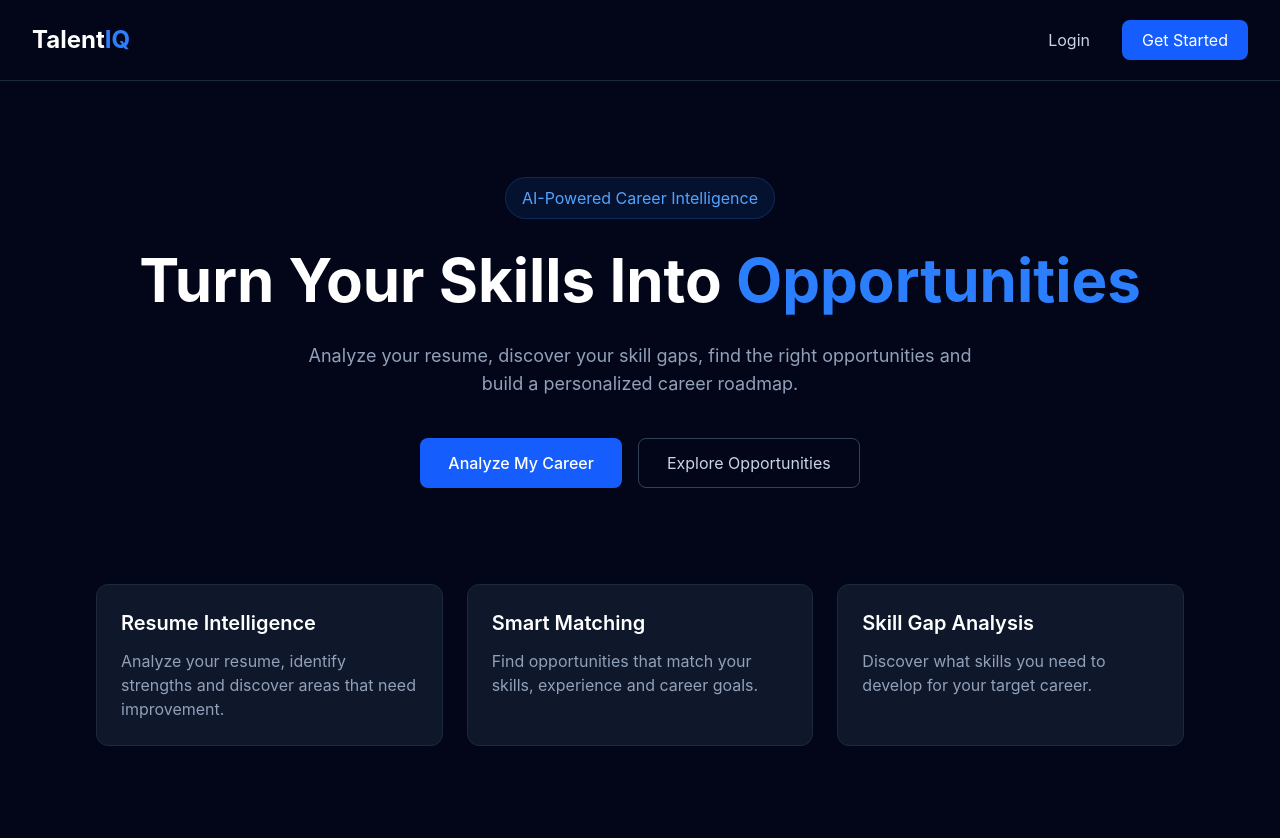
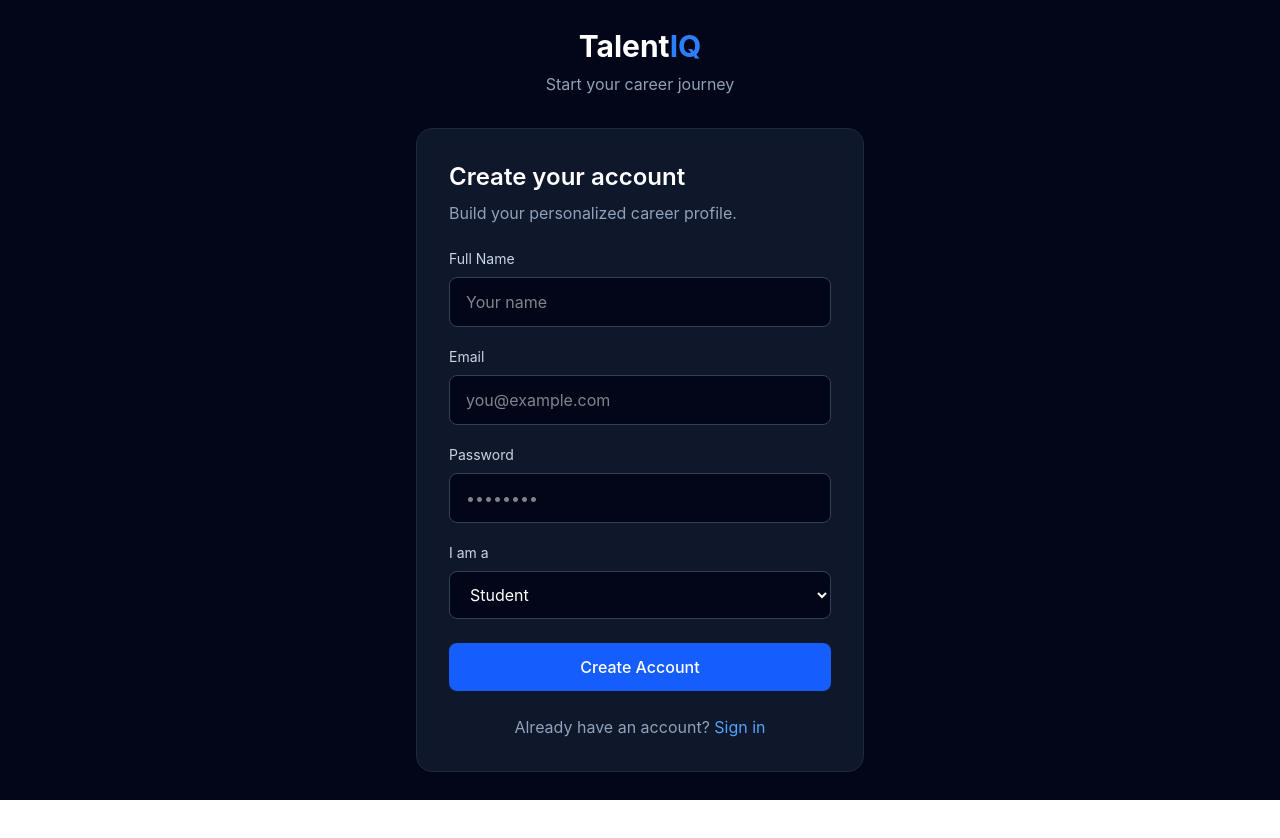
Before and after one commit to kushr83/TALENTIQ, a React app in the folder frontend/: page /register in a window 1280 px wide. Shown: the top 838 px of the page. After the commit the page ends 800 px from the top, so only its background shows below. Built offline with nearby package versions, Linux system fonts and the light colour scheme; the HTML template or start-up script is replaced by a standard one.

Commit message:
Add authentication UI and routing

```diff
--- a/frontend/package.json
+++ b/frontend/package.json
@@ -13,6 +13,7 @@
     "@tailwindcss/vite": "^4.3.3",
     "react": "^19.2.8",
     "react-dom": "^19.2.8",
+    "react-router-dom": "^7.18.4",
     "tailwindcss": "^4.3.3"
   },
   "devDependencies": {
--- a/frontend/src/App.jsx
+++ b/frontend/src/App.jsx
@@ -1,8 +1,12 @@
+import { BrowserRouter, Routes, Route } from "react-router-dom";
+
 import Navbar from "./components/Navbar";
 import Hero from "./components/Hero";
 import FeatureCard from "./components/FeatureCard";
+import Login from "./pages/Login";
+import Register from "./pages/Register";
 
-function App() {
+function Home() {
   return (
     <div className="min-h-screen bg-slate-950 text-white">
 
@@ -37,4 +41,25 @@ function App() {
   );
 }
 
+function App() {
+  return (
+    <BrowserRouter>
+
+      <Routes>
+
+        {/* Landing Page */}
+        <Route path="/" element={<Home />} />
+
+        {/* Login Page */}
+        <Route path="/login" element={<Login />} />
+
+        {/* Register Page */}
+        <Route path="/register" element={<Register />} />
+
+      </Routes>
+
+    </BrowserRouter>
+  );
+}
+
 export default App;
--- a/frontend/src/components/Navbar.jsx
+++ b/frontend/src/components/Navbar.jsx
@@ -1,19 +1,28 @@
+import { Link } from "react-router-dom";
+
 function Navbar() {
   return (
     <nav className="flex items-center justify-between px-8 py-5 border-b border-slate-800">
-      <div className="text-2xl font-bold">
+
+      <Link to="/" className="text-2xl font-bold">
         Talent<span className="text-blue-500">IQ</span>
-      </div>
+      </Link>
 
       <div className="flex items-center gap-4">
-        <button className="px-4 py-2 text-slate-300 hover:text-white">
+
+        <Link
+          to="/login"
+          className="px-4 py-2 text-slate-300 hover:text-white"
+        >
           Login
-        </button>
+        </Link>
 
         <button className="px-5 py-2 bg-blue-600 rounded-lg hover:bg-blue-700">
           Get Started
         </button>
+
       </div>
+
     </nav>
   );
 }
--- /dev/null
+++ b/frontend/src/pages/Login.jsx
@@ -0,0 +1,81 @@
+import { Link } from "react-router-dom";
+
+function Login() {
+  return (
+    <div className="min-h-screen bg-slate-950 text-white flex items-center justify-center px-6">
+
+      <div className="w-full max-w-md">
+
+        {/* Logo */}
+        <div className="text-center mb-8">
+          <h1 className="text-3xl font-bold">
+            Talent<span className="text-blue-500">IQ</span>
+          </h1>
+
+          <p className="text-slate-400 mt-2">
+            Welcome back
+          </p>
+        </div>
+
+        {/* Login Card */}
+        <div className="bg-slate-900 border border-slate-800 rounded-2xl p-8">
+
+          <h2 className="text-2xl font-semibold mb-2">
+            Sign in to your account
+          </h2>
+
+          <p className="text-slate-400 mb-6">
+            Continue your career journey with TalentIQ.
+          </p>
+
+          {/* Email */}
+          <div className="mb-5">
+            <label className="block text-sm text-slate-300 mb-2">
+              Email
+            </label>
+
+            <input
+              type="email"
+              placeholder="you@example.com"
+              className="w-full px-4 py-3 rounded-lg bg-slate-950 border border-slate-700 focus:outline-none focus:border-blue-500"
+            />
+          </div>
+
+          {/* Password */}
+          <div className="mb-6">
+            <label className="block text-sm text-slate-300 mb-2">
+              Password
+            </label>
+
+            <input
+              type="password"
+              placeholder="••••••••"
+              className="w-full px-4 py-3 rounded-lg bg-slate-950 border border-slate-700 focus:outline-none focus:border-blue-500"
+            />
+          </div>
+
+          {/* Login button */}
+          <button className="w-full py-3 bg-blue-600 hover:bg-blue-700 rounded-lg font-medium">
+            Sign In
+          </button>
+
+          {/* Register Link */}
+          <p className="text-center text-slate-400 mt-6">
+            Don't have an account?{" "}
+            <Link
+              to="/register"
+              className="text-blue-400 hover:text-blue-300"
+            >
+              Create one
+            </Link>
+          </p>
+
+        </div>
+
+      </div>
+
+    </div>
+  );
+}
+
+export default Login;
--- /dev/null
+++ b/frontend/src/pages/Register.jsx
@@ -0,0 +1,108 @@
+import { Link } from "react-router-dom";
+
+function Register() {
+  return (
+    <div className="min-h-screen bg-slate-950 text-white flex items-center justify-center px-6">
+
+      <div className="w-full max-w-md">
+
+        {/* Logo */}
+        <div className="text-center mb-8">
+          <h1 className="text-3xl font-bold">
+            Talent<span className="text-blue-500">IQ</span>
+          </h1>
+
+          <p className="text-slate-400 mt-2">
+            Start your career journey
+          </p>
+        </div>
+
+        {/* Register Card */}
+        <div className="bg-slate-900 border border-slate-800 rounded-2xl p-8">
+
+          <h2 className="text-2xl font-semibold mb-2">
+            Create your account
+          </h2>
+
+          <p className="text-slate-400 mb-6">
+            Build your personalized career profile.
+          </p>
+
+          {/* Name */}
+          <div className="mb-5">
+            <label className="block text-sm text-slate-300 mb-2">
+              Full Name
+            </label>
+
+            <input
+              type="text"
+              placeholder="Your name"
+              className="w-full px-4 py-3 rounded-lg bg-slate-950 border border-slate-700 focus:outline-none focus:border-blue-500"
+            />
+          </div>
+
+          {/* Email */}
+          <div className="mb-5">
+            <label className="block text-sm text-slate-300 mb-2">
+              Email
+            </label>
+
+            <input
+              type="email"
+              placeholder="you@example.com"
+              className="w-full px-4 py-3 rounded-lg bg-slate-950 border border-slate-700 focus:outline-none focus:border-blue-500"
+            />
+          </div>
+
+          {/* Password */}
+          <div className="mb-5">
+            <label className="block text-sm text-slate-300 mb-2">
+              Password
+            </label>
+
+            <input
+              type="password"
+              placeholder="••••••••"
+              className="w-full px-4 py-3 rounded-lg bg-slate-950 border border-slate-700 focus:outline-none focus:border-blue-500"
+            />
+          </div>
+
+          {/* Role */}
+          <div className="mb-6">
+            <label className="block text-sm text-slate-300 mb-2">
+              I am a
+            </label>
+
+            <select
+              className="w-full px-4 py-3 rounded-lg bg-slate-950 border border-slate-700 focus:outline-none focus:border-blue-500"
+            >
+              <option value="student">Student</option>
+              <option value="recruiter">Recruiter</option>
+            </select>
+          </div>
+
+          {/* Register button */}
+          <button className="w-full py-3 bg-blue-600 hover:bg-blue-700 rounded-lg font-medium">
+            Create Account
+          </button>
+
+          {/* Login Link */}
+          <p className="text-center text-slate-400 mt-6">
+            Already have an account?{" "}
+            <Link
+              to="/login"
+              className="text-blue-400 hover:text-blue-300"
+            >
+              Sign in
+            </Link>
+          </p>
+
+        </div>
+
+      </div>
+
+    </div>
+  );
+}
+
+export default Register;
```
Also changed, not shown: 1 other file (tests, documents, lock files or other folders).
